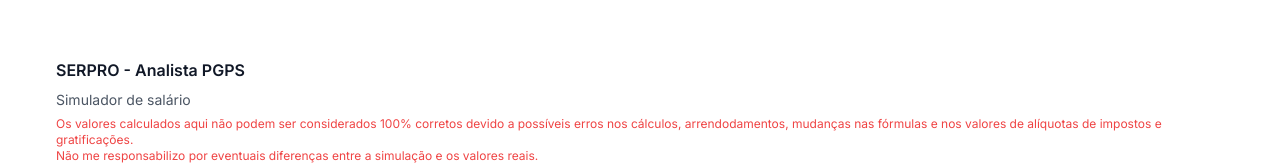
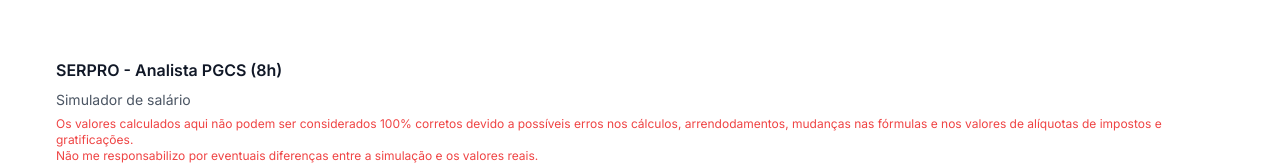
Before and after one commit to tacsio/calculadora-serpro, a Next.js app: page / in a window 1280 px wide. Shown: the top 165 px of the page. Built offline with nearby package versions, Linux system fonts and the light colour scheme.

Commit message:
Update form.js

```diff
--- a/src/components/form.js
+++ b/src/components/form.js
@@ -20,7 +20,7 @@
       <div className="space-y-12">
         <div className="border-b border-gray-900/10 pb-2">
           <h2 className="text-base font-semibold leading-7 text-gray-900">
-            SERPRO - Analista PGPS
+            SERPRO - Analista PGCS (8h)
           </h2>
           <p className="mt-1 text-sm leading-6 text-gray-600">
             Simulador de salário
```
